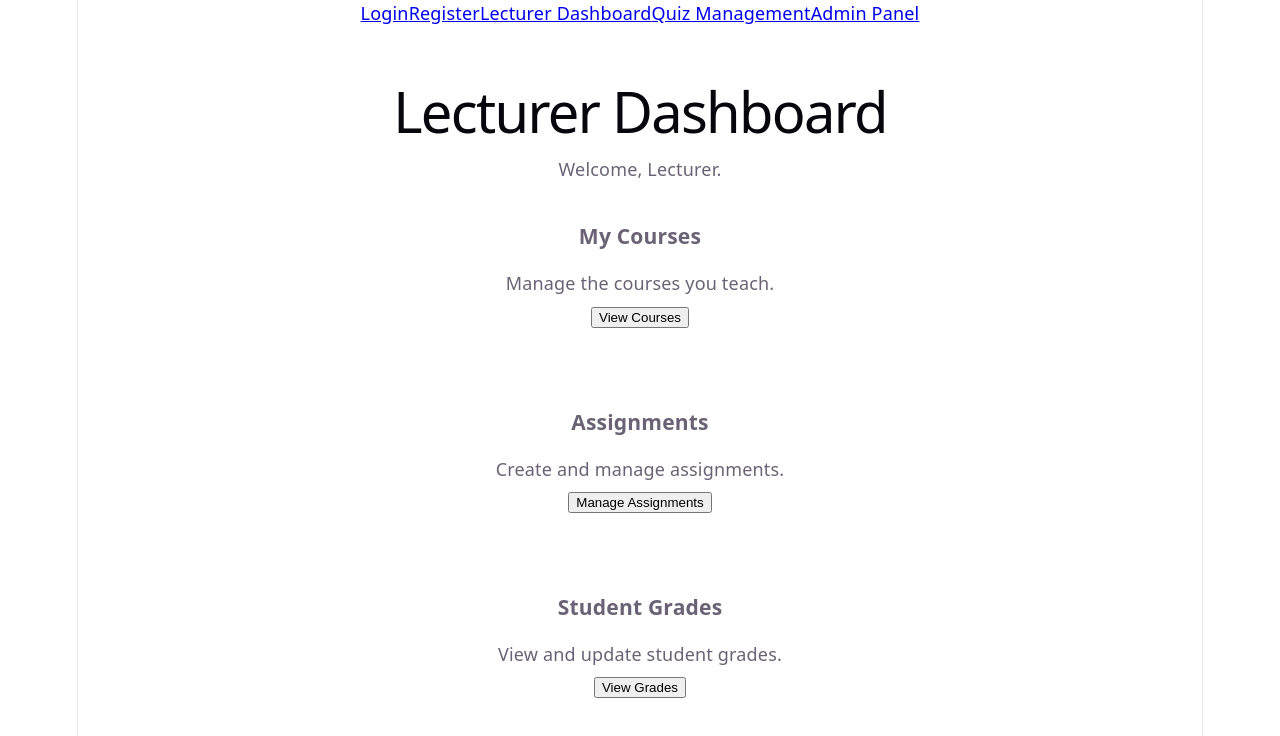
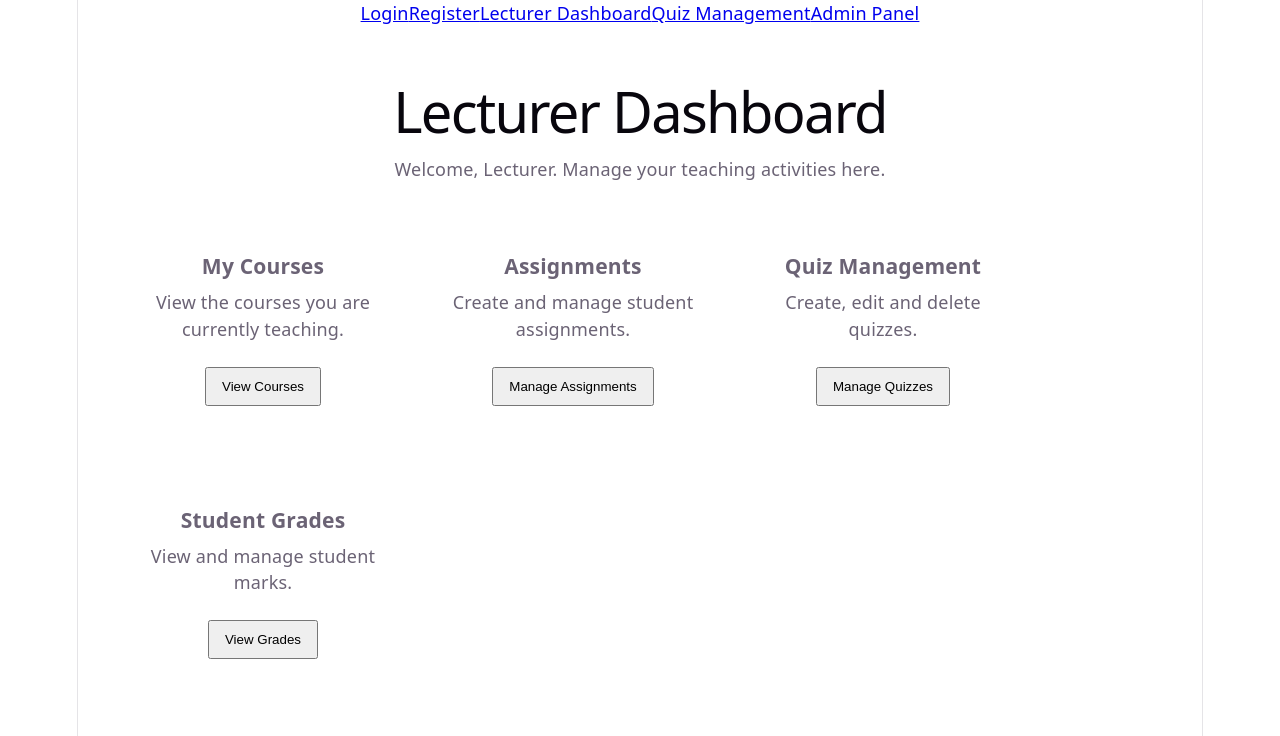
Before and after one commit to Ayanda05-max/Academix, a React (Vite) app in the folder academix-frontend/: page /lecturer in a window 1280 px wide. Shown: the top 736 px of the page. Built offline with nearby package versions, Linux system fonts and the light colour scheme.

Commit message:
Add admin user management functionality

```diff
--- a/academix-frontend/src/App.css
+++ b/academix-frontend/src/App.css
@@ -191,3 +191,66 @@
   margin-right: 10px;
   margin-top: 10px;
 }
+
+.lecturer-dashboard {
+  padding: 40px;
+}
+
+.lecturer-dashboard > p {
+  margin-bottom: 30px;
+}
+
+.dashboard-cards {
+  display: flex;
+  gap: 20px;
+  flex-wrap: wrap;
+}
+
+.dashboard-card {
+  background: white;
+  padding: 20px;
+  border-radius: 10px;
+  width: 250px;
+}
+
+.dashboard-card h3 {
+  margin-bottom: 10px;
+}
+
+.dashboard-card p {
+  margin-bottom: 15px;
+}
+
+.dashboard-card button {
+  padding: 10px 15px;
+  cursor: pointer;
+}
+
+.admin-panel {
+  padding: 40px;
+}
+
+.admin-panel > p {
+  margin-bottom: 30px;
+}
+
+.admin-users {
+  display: flex;
+  gap: 20px;
+  flex-wrap: wrap;
+  margin-bottom: 30px;
+}
+
+.admin-card {
+  background: white;
+  padding: 20px;
+  border-radius: 10px;
+  margin-bottom: 20px;
+  width: 250px;
+}
+
+.admin-card button {
+  margin-top: 10px;
+  padding: 10px 15px;
+  cursor: pointer;
+}
--- a/academix-frontend/src/pages/AdminPanel.tsx
+++ b/academix-frontend/src/pages/AdminPanel.tsx
@@ -1,14 +1,51 @@
+import { useState } from "react";
+
+type User = {
+  id: number;
+  name: string;
+  role: string;
+};
+
 function AdminPanel() {
+  const [users, setUsers] = useState<User[]>([
+    {
+      id: 1,
+      name: "Thabo",
+      role: "Student",
+    },
+    {
+      id: 2,
+      name: "Naledi",
+      role: "Lecturer",
+    },
+  ]);
+
+  function handleDeleteUser(id: number) {
+    const updatedUsers = users.filter((user) => user.id !== id);
+
+    setUsers(updatedUsers);
+  }
+
   return (
     <div className="admin-panel">
       <h1>Admin Panel</h1>
 
-      <p>Manage users, courses and system information.</p>
+      <p>Manage users and system information.</p>
 
-      <div className="admin-card">
-        <h3>Users</h3>
-        <p>View and manage student and lecturer accounts.</p>
-        <button>Manage Users</button>
+      <h2>Users</h2>
+
+      <div className="admin-users">
+        {users.map((user) => (
+          <div className="admin-card" key={user.id}>
+            <h3>{user.name}</h3>
+
+            <p>Role: {user.role}</p>
+
+            <button onClick={() => handleDeleteUser(user.id)}>
+              Delete User
+            </button>
+          </div>
+        ))}
       </div>
 
       <div className="admin-card">
--- a/academix-frontend/src/pages/LecturerDashboard.tsx
+++ b/academix-frontend/src/pages/LecturerDashboard.tsx
@@ -1,26 +1,38 @@
+import { Link } from "react-router-dom";
+
 function LecturerDashboard() {
   return (
     <div className="lecturer-dashboard">
       <h1>Lecturer Dashboard</h1>
+      <p>Welcome, Lecturer. Manage your teaching activities here.</p>
 
-      <p>Welcome, Lecturer.</p>
-
+      <div className="dashboard-cards">
         <div className="dashboard-card">
           <h3>My Courses</h3>
-        <p>Manage the courses you teach.</p>
+          <p>View the courses you are currently teaching.</p>
           <button>View Courses</button>
         </div>
 
         <div className="dashboard-card">
           <h3>Assignments</h3>
-        <p>Create and manage assignments.</p>
+          <p>Create and manage student assignments.</p>
           <button>Manage Assignments</button>
         </div>
 
         <div className="dashboard-card">
+          <h3>Quiz Management</h3>
+          <p>Create, edit and delete quizzes.</p>
+
+          <Link to="/quiz">
+            <button>Manage Quizzes</button>
+          </Link>
+        </div>
+
+        <div className="dashboard-card">
           <h3>Student Grades</h3>
-        <p>View and update student grades.</p>
+          <p>View and manage student marks.</p>
           <button>View Grades</button>
+        </div>
       </div>
     </div>
   );
```
Lines whose indentation alone changed are shown as unchanged.
